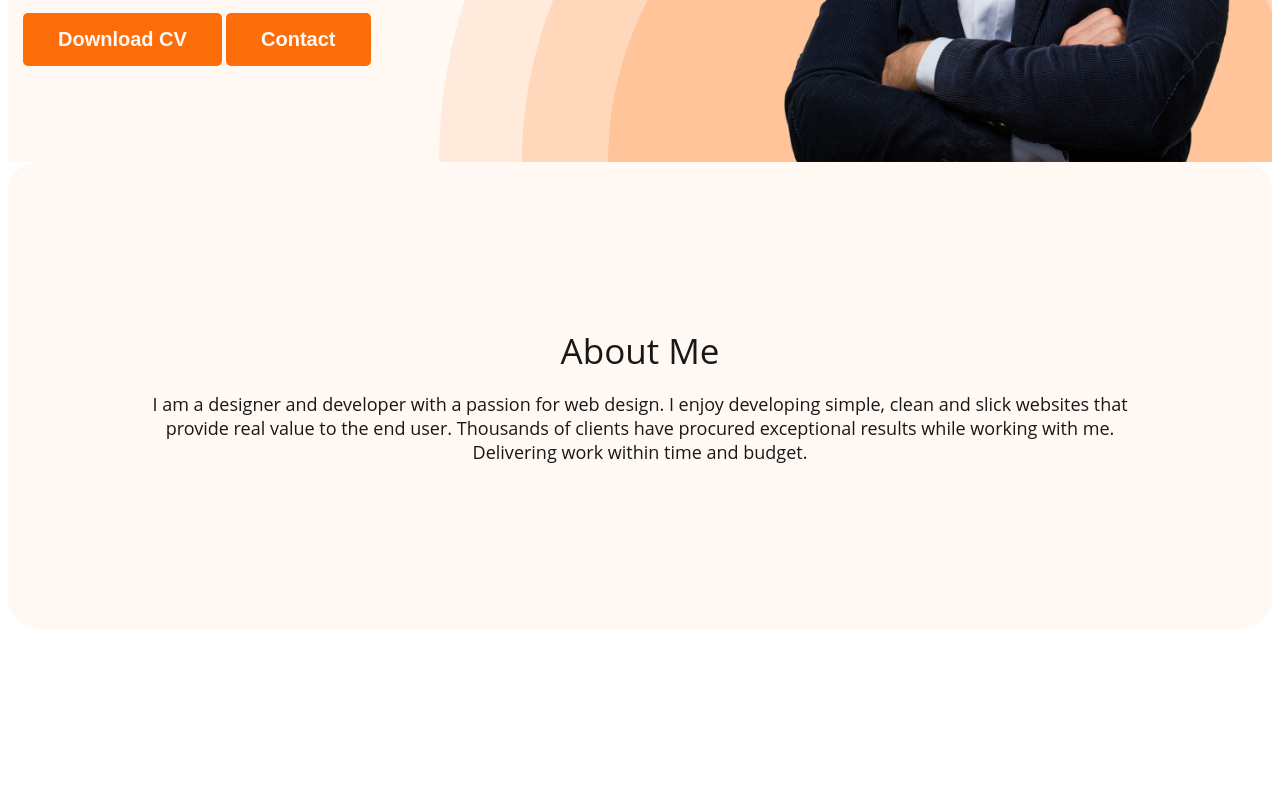
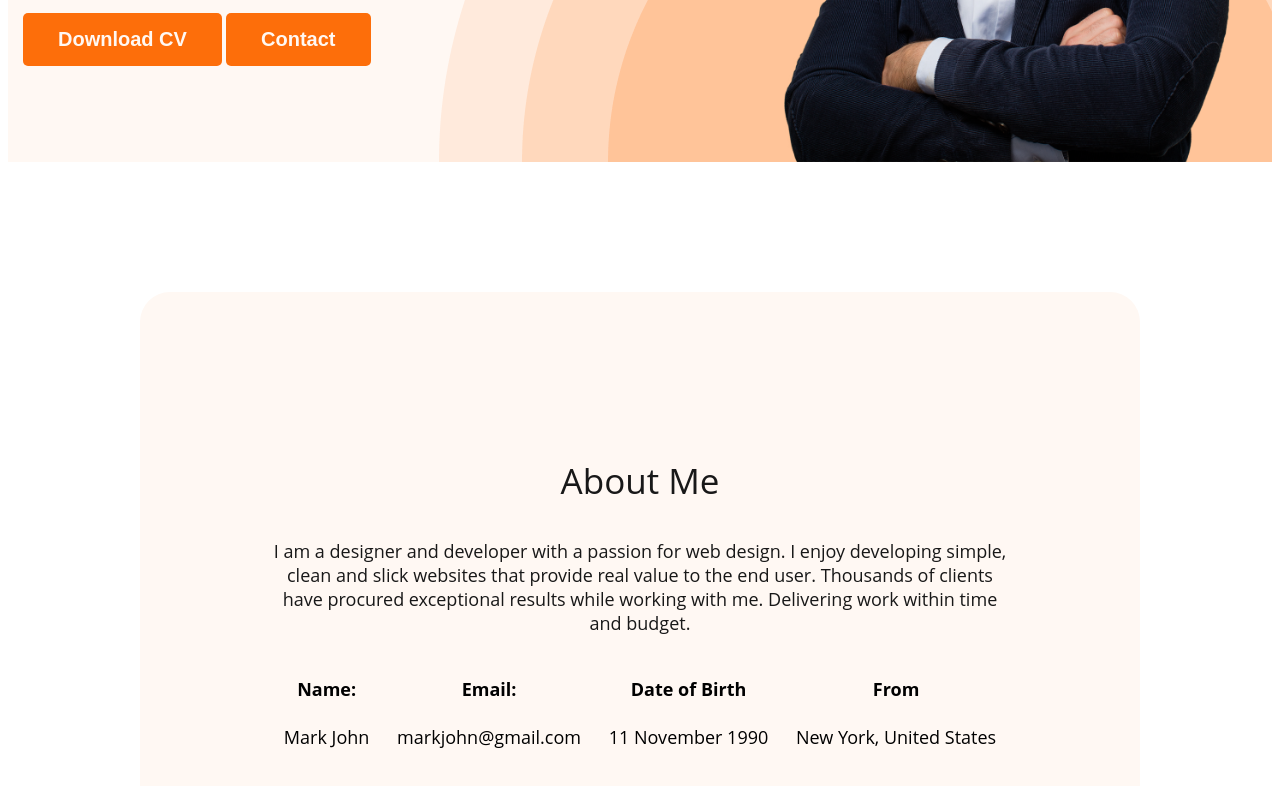
Before and after one commit to DibboT/webdeveloper, a plain HTML site: page index.html in a window 1280 px wide. Shown: the part 540-1326 px from the top of the page. Before the commit the page ends 1177 px from the top, so only its background shows below. Drawn offline with Linux system fonts and the light colour scheme.

Commit message:
about section added

```diff
--- a/index.html
+++ b/index.html
@@ -37,11 +37,28 @@
     </header>
     <main>
         <section class="about">
-            <h3 class="section-title">About Me
+            <h3 class="section-title">About Me</h3>
                 <p class="section-description">I am a designer and developer with a passion for web design. I enjoy developing simple,
                     clean and slick websites that provide real value to the end user. Thousands of clients have procured exceptional results
                     while working with me. Delivering work within time and budget.</p>
-            </h3>
+            <div class="about-info-container">
+            <div class="about-info">
+                <h4 class="info-title">Name:</h4>
+                <p class="info-description">Mark John</p>
+            </div>
+            <div class="about-info">
+                <h4 class="info-title">Email:</h4>
+                <p class="info-description">markjohn@gmail.com</p>
+            </div>
+            <div class="about-info">
+                <h4 class="info-title">Date of Birth</h4>
+                <p class="info-description">11 November 1990</p>
+            </div>
+            <div class="about-info">
+                <h4 class="info-title">From</h4>
+                <p class="info-description">New York, United States</p>
+            </div>
+            </div>
         </section>
 
     </main>
--- a/styles/style.css
+++ b/styles/style.css
@@ -9,7 +9,7 @@ body{
     color:#181818;
     text-align: center;
     font-size: 35px;
-    font-weight: 700;
+    font-weight: bold;
 }
 /* nav releated styles */
 
@@ -23,7 +23,7 @@ nav{
 
 .nav-title_{
     color: #181818;
-    font-size: 40px;
+    font-size: 50px;
     font-style: normal;
     font-weight: 800;
     line-height: normal;
@@ -31,6 +31,7 @@ nav{
 
 .span{
     color: #FD6E0A;
+
 
 }
 
@@ -119,6 +120,12 @@ margin-top: 25px;
 
 /* main section style */
 
+main{
+    max-width: 1100px;
+    margin: 0 auto;
+
+}
+
 /* about section style */
 
 .about{
@@ -126,6 +133,18 @@ margin-top: 25px;
     border-radius: 30px;
     background: #FFF8F3;
     font-size: 35px;
+    margin: 130px 50px;
+}
+
+
+.about-info-container{
+    display: flex;
+    justify-content: space-around;
+    font-size: 18px;
+}
+
+.about-info{
+    text-align: center;
 }
 .section-title {
     color: #181818;
```
